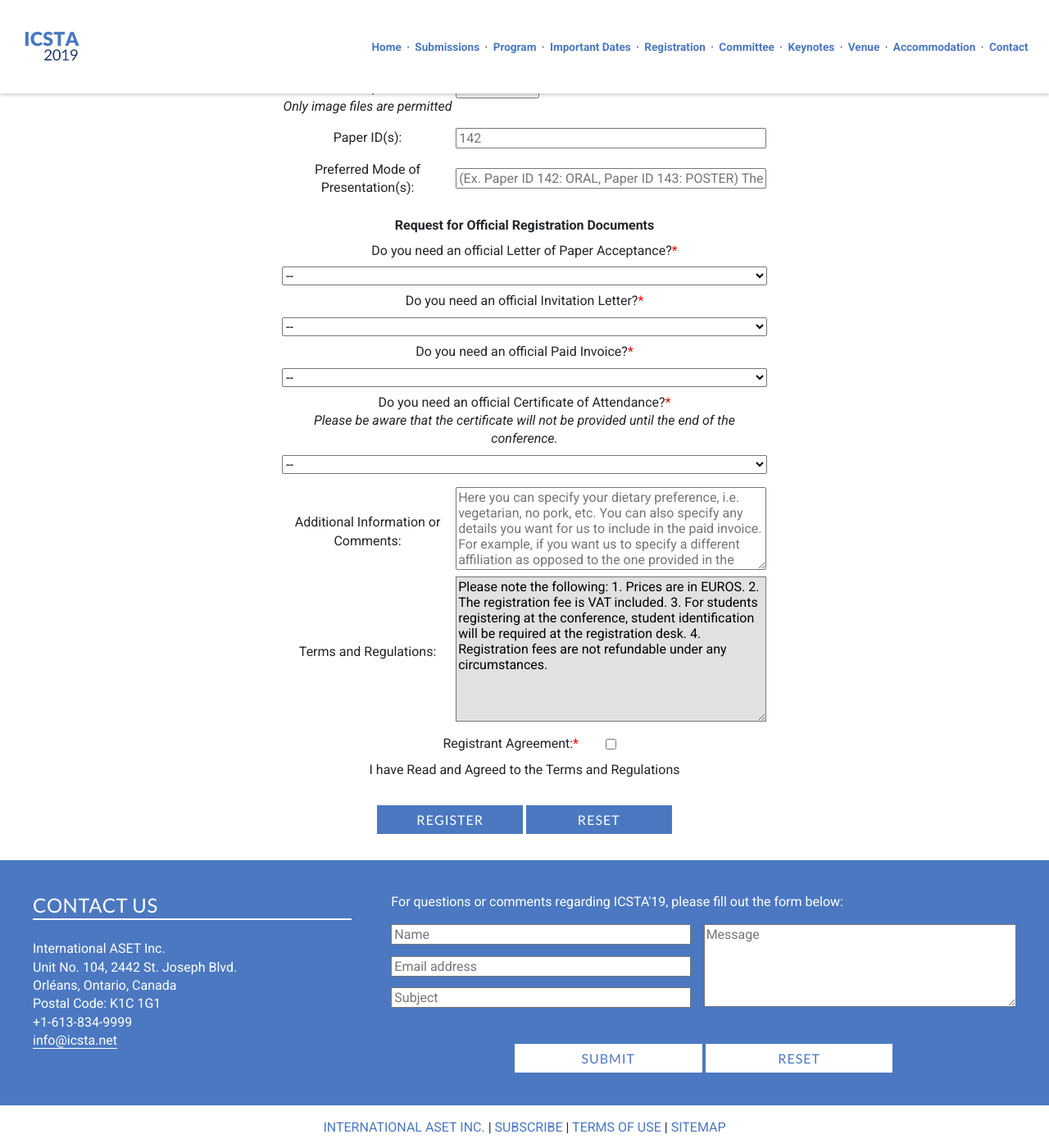
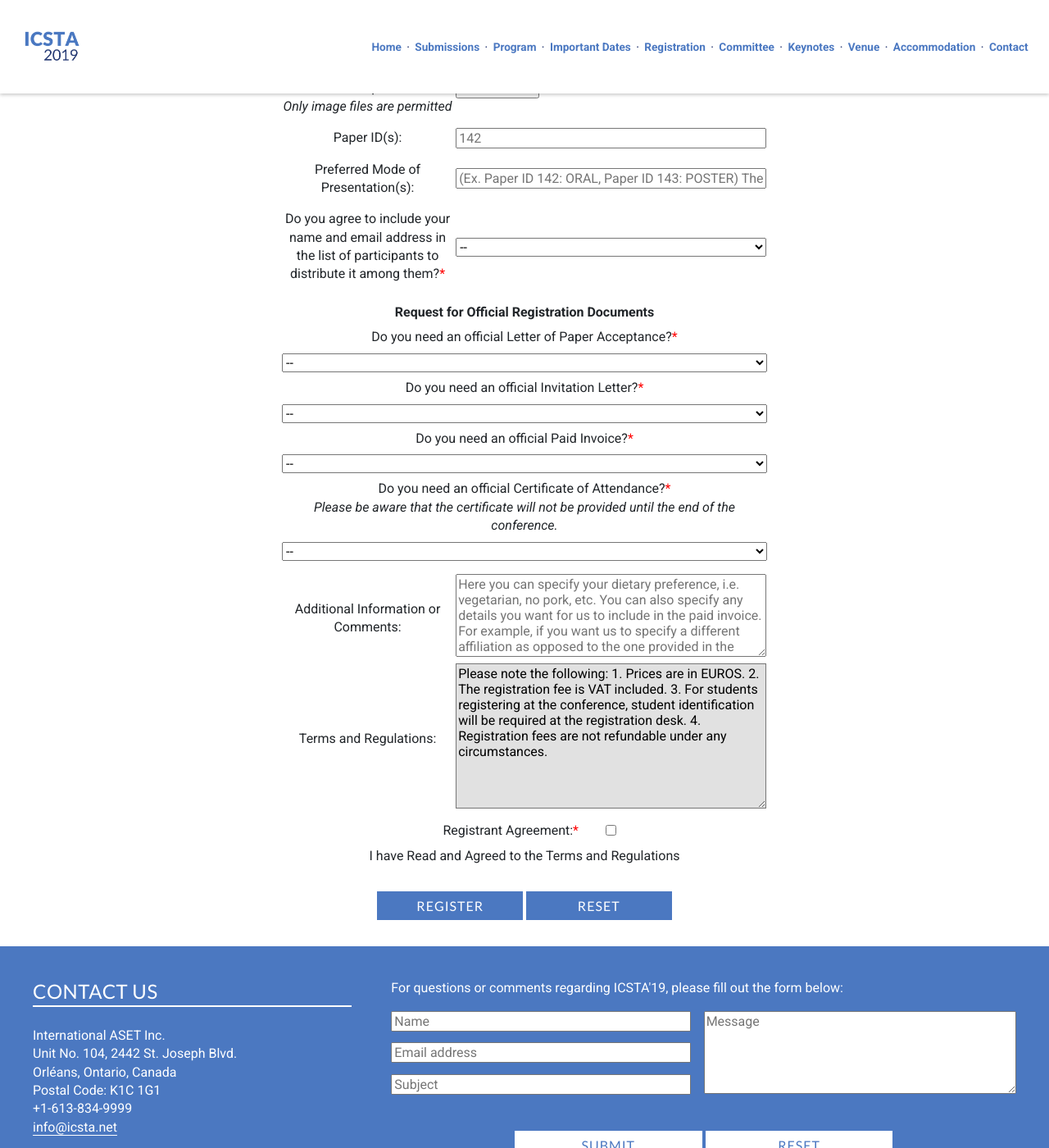
Before and after one commit to intaset/icsta, a Jekyll site: the page built from registration.html, in a window 1280 px wide and 1400 px high, scrolled down 2515 px. Shown: the whole window at 82% size. Built offline with Jekyll 4.4.1, drawn with Linux system fonts in a browser that asks for light colours; nearby versions of some CDN libraries; Markdown is read by kramdown in place of the engine named in the settings; comment, search, counter and statistics services are not loaded.

Commit message:
Added new field in registration form

```diff
--- a/_includes/css/general.css
+++ b/_includes/css/general.css
@@ -913,6 +913,7 @@ textarea {
 #Date_of_Payment_Transaction-error,
 #student-error,
 #file-error,
+#Do_you_agree_to_include_your_name_and_email_address_in_the_list_of_participants_to_distribute_it_among_them-error,
 #Do_you_need_an_official_Paper_Acceptance_Letter-error,
 #Do_you_need_an_official_Invitation_Letter-error,
 #Do_you_need_an_official_Registration_Receipt-error,
--- a/_includes/registration-form.html
+++ b/_includes/registration-form.html
@@ -478,6 +478,15 @@
     <label for="Preferred_Mode_of_Presentation(s)">Preferred Mode of Presentation(s):</label>
     <input type="text" name="Preferred_Mode_of_Presentation(s)" id="Preferred_Mode_of_Presentation(s)" placeholder="(Ex. Paper ID 142: ORAL, Paper ID 143: POSTER) The paper numbers are assigned to your submissions by the OpenConf system. If You are not an Author, Please Leave this Field Blank."/>
 
+	<label for="Do_you_agree_to_include_your_name_and_email_address_in_the_list_of_participants_to_distribute_it_among_them">Do you agree to include your name and email address in the list of
+participants to distribute it among them?<span class="asterik">*</span></label>
+    <select name="Do_you_agree_to_include_your_name_and_email_address_in_the_list_of_participants_to_distribute_it_among_them" id="Do_you_agree_to_include_your_name_and_email_address_in_the_list_of_participants_to_distribute_it_among_them">
+                <option selected="" disabled="">--</option>
+                <option>Yes</option>
+                <option>No</option>
+                </select>
+
+
     <div class="registrationDocuments"><p class="bold">Request for Official Registration Documents</p>
 
     <label for="Do_you_need_an_official_Paper_Acceptance_Letter">Do you need an official Letter of Paper Acceptance?<span class="asterik">*</span></label>
@@ -514,7 +523,7 @@
     <textarea name="comments" id="comments" cols="35" rows="5" placeholder="Here you can specify your dietary preference, i.e. vegetarian, no pork, etc. You can also specify any details you want for us to include in the paid invoice. For example, if you want us to specify a different affiliation as opposed to the one provided in the form."></textarea>
 
     <label for="Terms_and_Regulations">Terms and Regulations:</label>
-    <textarea name="Terms_and_Regulations" cols="35" rows="9" readonly="" id="Terms_and_Regulations">Please note the following: 1. Prices are in EUROS. 2. The registration fee is VAT included. 3. For students registering at the conference, student identification will be required at the registration desk. 4. Registration fees are not refundable under any circumstances.</textarea>
+    <textarea name="Terms_and_Regulations" cols="35" rows="9" readonly id="Terms_and_Regulations">Please note the following: 1. Prices are in EUROS. 2. The registration fee is VAT included. 3. For students registering at the conference, student identification will be required at the registration desk. 4. Registration fees are not refundable under any circumstances.</textarea>
 
     <label for="Registrant_Agreement">Registrant Agreement:<span class="asterik">*</span></label>
     <input name="Registrant_Agreement" type="checkbox" id="Registrant_Agreement" value="checked"><p class="body">I have Read and Agreed to the Terms and Regulations</p>
--- a/index.html
+++ b/index.html
@@ -2,7 +2,7 @@
 layout: default
 title: ICSTA'19 -  International Conference on Statistics Theory and Applications
 meta:  International Conference on Statistics Theory and Applications (ICSTA 2019). This conference covers different topics such as Applied statistics, Big data, Computational statistics, Data mining, Probability, Medical statistics, Data science, Bioinformatics
-keyword: Statistics Theory, Statistics conference, Applied statistics, Big data, Computational statistics, Data mining, Probability, Medical statistics, Data science, Bioinformatics
+keyword: Statistics Conference 2019, Data Mining Conference, Big Data Conference, Statistics Theory, Statistics conference, Applied statistics, Big data, Computational statistics, Data mining, Probability, Medical statistics, Data science, Bioinformatics
 ---
 
 
--- a/js/form-validation.js
+++ b/js/form-validation.js
@@ -26,6 +26,7 @@ $(function() {
       student: "required",
       Date_of_Payment_Transaction: "required",
       file: "required",
+	  Do_you_agree_to_include_your_name_and_email_address_in_the_list_of_participants_to_distribute_it_among_them: "required",
       Do_you_need_an_official_Paper_Acceptance_Letter: "required",
       Do_you_need_an_official_Invitation_Letter: "required",
       Do_you_need_an_official_Certificate_of_Attendance: "required",
@@ -45,6 +46,7 @@ $(function() {
       student: "Please specify an answer",
       Date_of_Payment_Transaction: "Please specify the date of your payment transaction.",
       file: "Please upload your receipt",
+ 	  Do_you_agree_to_include_your_name_and_email_address_in_the_list_of_participants_to_distribute_it_among_them: "Please specify an answer",
       Do_you_need_an_official_Paper_Acceptance_Letter: "Please specify an answer",
       Do_you_need_an_official_Invitation_Letter: "Please specify an answer",
       Do_you_need_an_official_Certificate_of_Attendance: "Please specify an answer",
```
Also changed, not shown: 4 other files.
